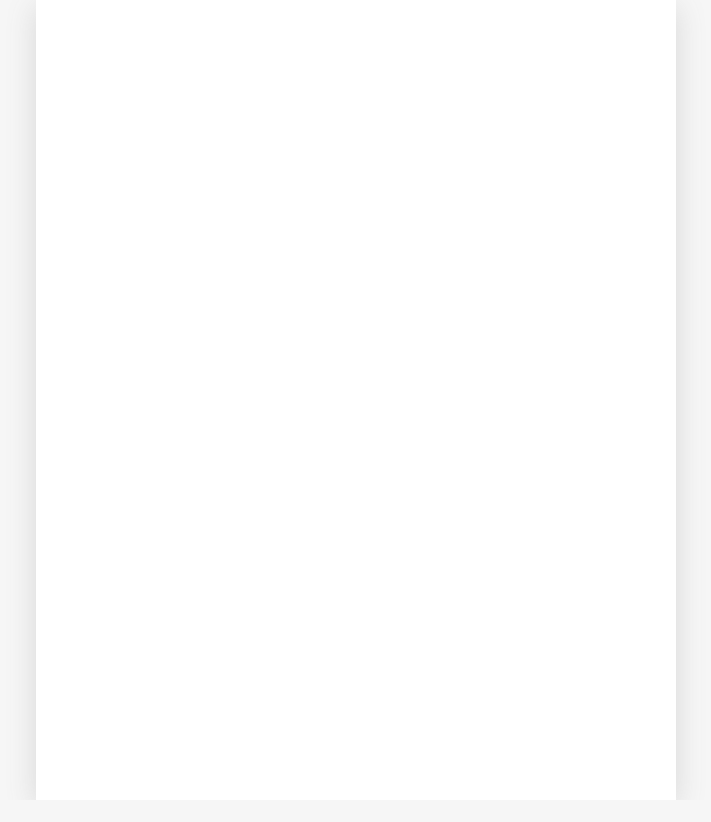
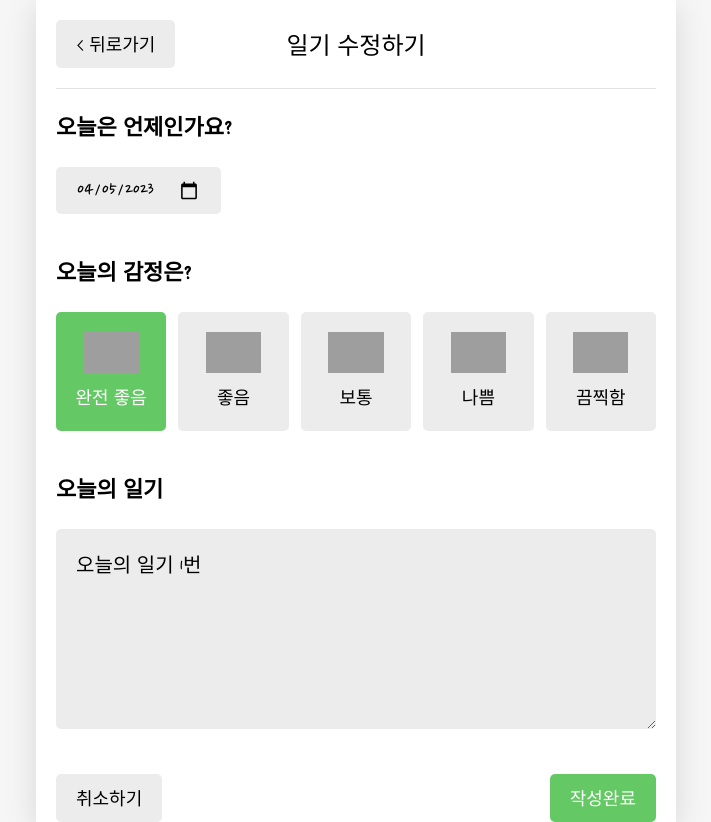
Before and after one commit to ccpjh/react_diary, a React (Create React App) app: page /edit/1 in a window 1280 px wide. Before the commit this address had no page. Shown: the whole page, without its empty margins (284-995 px from the left). Before the commit the page ends 800 px from the top, so only its background shows below. Built offline with nearby package versions, Linux system fonts and the light colour scheme; grey boxes are pictures that could not be loaded; the HTML template or start-up script is replaced by a standard one; a web font is replaced by a local one.

Commit message:
[추가] 일기 수정화면 구현

```diff
--- a/src/App.js
+++ b/src/App.js
@@ -3,6 +3,7 @@
 import './App.css';
 import Home from './pages/Home';
 import New from './pages/New';
+import Edit from './pages/Edit';
 
 const reducer = (state, action) => {
     let newState = [];
@@ -63,12 +64,6 @@
         content: '오늘의 일기 5번',
         date: 1680674908764,
     },
-    {
-        id: 6,
-        emotion: 2,
-        content: '오늘의 일기 6번',
-        date: 1689492246136,
-    },
 ];
 
 function App() {
@@ -128,6 +123,7 @@
                         <Routes>
                             <Route path="/" element={<Home />}></Route>
                             <Route path="/new" element={<New />}></Route>
+                            <Route path="/edit/:id" element={<Edit />}></Route>
                         </Routes>
                     </div>
                 </BrowserRouter>
--- a/src/components/DiaryEditor.js
+++ b/src/components/DiaryEditor.js
@@ -1,5 +1,5 @@
 import { useNavigate } from 'react-router-dom';
-import { useContext, useRef, useState } from 'react';
+import { useContext, useEffect, useRef, useState } from 'react';
 
 import Button from './Button';
 import Header from './Header';
@@ -52,14 +52,14 @@
     return `${year}-${month}-${day}`
 }
 
-const DiaryEditor = () => {
+const DiaryEditor = ({isEdit, originData}) => {
     const navigate = useNavigate();
     const [date, setDate] = useState(getStringDate(new Date()));
     const [emotion, setEmotion] = useState(3);
     const [content, setContent] = useState('');
     const contentRef = useRef();
 
-    const {onCreate} = useContext(DiaryDispatchContext);
+    const {onCreate, onEdit} = useContext(DiaryDispatchContext);
     const handleClickEmotion = (emotion) => {
         setEmotion(emotion);
     }
@@ -74,14 +74,29 @@
             alert('일기를 작성해 주세요.');
             return;
         }
-        onCreate(date, content, emotion);
+
+        if (window.confirm(isEdit ? '일기를 수정 하시겠습니까?' : '새로운 일기를 작성 하시겠습니까?')) {
+            if (!isEdit) {
+                onCreate(date, content, emotion);
+            } else {
+                onEdit(originData.id, date, content, emotion)
+            }
+        }
         navigate('/', { replace: true}) // 뒤로 가기 방지
     };
+
+    useEffect(() => {
+        if (isEdit) {
+            setDate(getStringDate(new Date(parseInt(originData.date))));
+            setEmotion(originData.emotion)
+            setContent(originData.content)
+        }
+    }, [isEdit, originData])
 
     return (
         <div className="DiaryEditor">
             <Header
-                headText={'새 일기쓰기'}
+                headText={isEdit ? '일기 수정하기'  : '새 일기쓰기'}
                 leftChild={
                     <Button
                         text={'< 뒤로가기'}
--- /dev/null
+++ b/src/pages/Edit.js
@@ -0,0 +1,31 @@
+import { useContext, useEffect, useState } from 'react';
+import { useNavigate, useParams } from "react-router-dom"
+import { DiaryStateContext } from '../App';
+import DiaryEditor from '../components/DiaryEditor';
+
+const Edit = () => {
+    const navigate = useNavigate();
+    const { id } = useParams();
+    const [originData, setOriginData] = useState();
+    const diaryList = useContext(DiaryStateContext);
+
+    useEffect(() => {
+        if (diaryList.length >= 1) {
+            const targetDiary = diaryList.find((el) => parseInt(el.id) === parseInt(id));
+
+            if (targetDiary) {
+                setOriginData(targetDiary);
+            } else {
+                navigate('/', {replace: true})
+            }
+        }
+    }, [id, diaryList])
+
+    return (
+        <div>
+            {originData && <DiaryEditor isEdit = {true} originData = {originData} />}
+        </div>
+    )
+}
+
+export default Edit;
```
